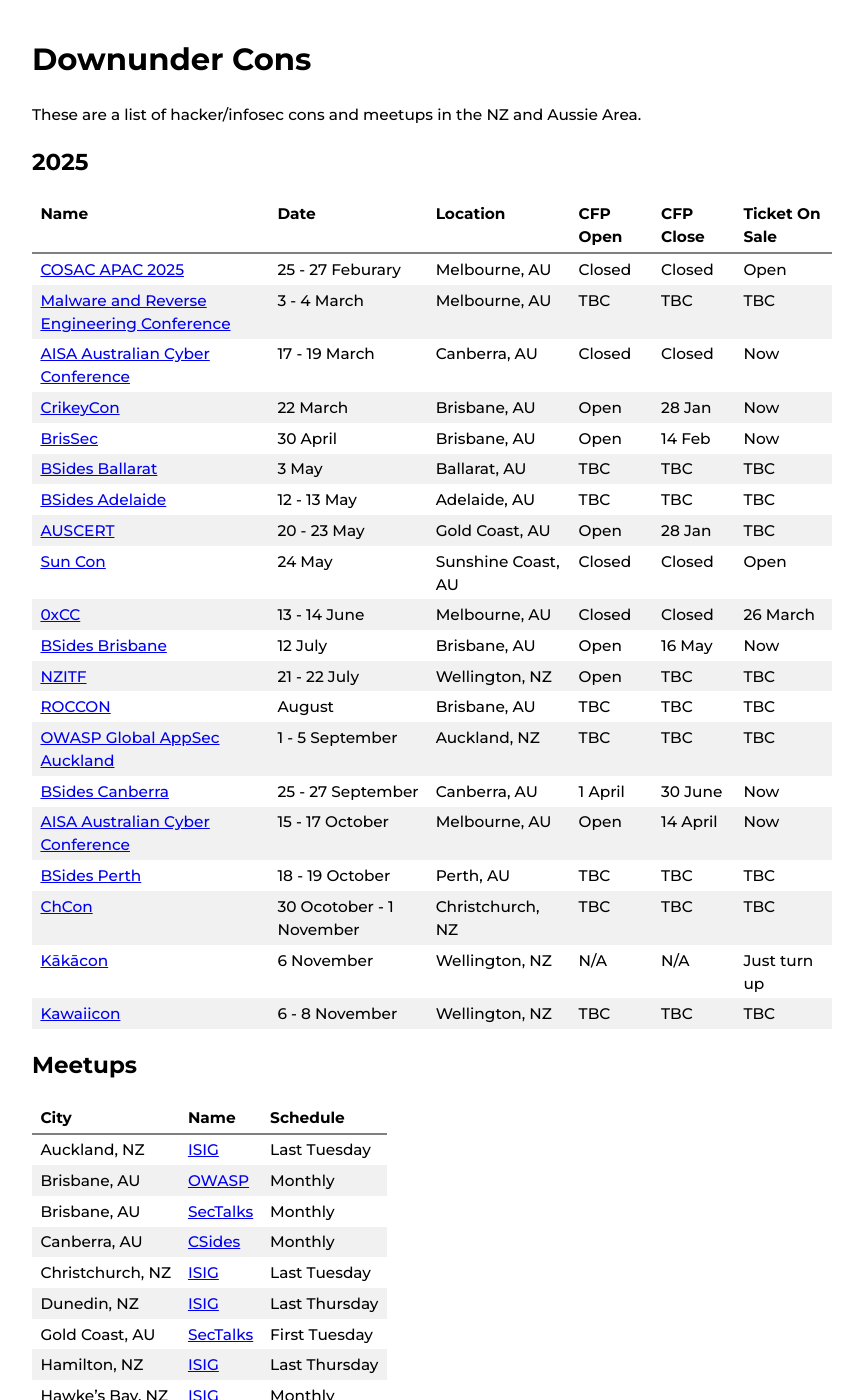
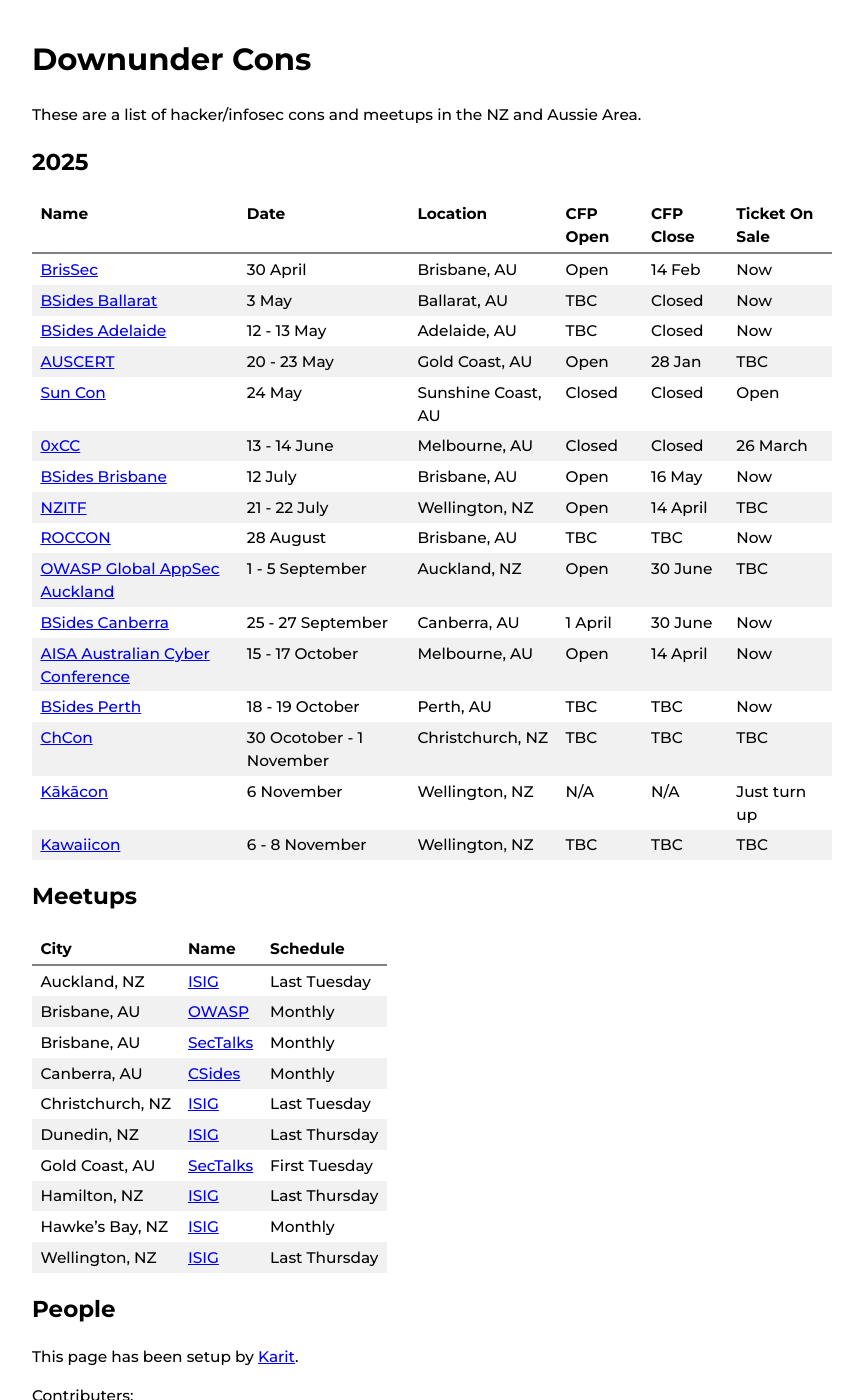
Before and after one commit to nzkarit/downundercons, a Jekyll site: the page built from index.markdown, in a window 1280 px wide and 1400 px high. Shown: the whole window, without its empty margins (208-1071 px from the left). Built offline with Jekyll 4.4.1, drawn with Linux system fonts in a browser that asks for light colours.

Commit message:
Update index.markdown

```diff
--- a/index.markdown
+++ b/index.markdown
@@ -9,23 +9,19 @@ These are a list of hacker/infosec cons and meetups in the NZ and Aussie Area.
 
 | Name | Date | Location | CFP Open | CFP Close | Ticket On Sale |
 | ---- | ---- | -------- | -------- | --------- | -------------- |
-| [COSAC APAC 2025](https://cosac.net/apac/) | 25 - 27 Feburary | Melbourne, AU | Closed | Closed | Open |
-| [Malware and Reverse Engineering Conference](https://federation.edu.au/icsl/icsl-conferences/mre-2025) | 3 - 4 March | Melbourne, AU | TBC | TBC | TBC |
-| [AISA Australian Cyber Conference](https://canberra2025.cyberconference.com.au/) | 17 - 19 March | Canberra, AU | Closed | Closed | Now |
-| [CrikeyCon](https://crikeycon.com/) | 22 March | Brisbane, AU | Open | 28 Jan | Now |
 | [BrisSec](https://aisasecuritydays.com.au/brissec) | 30 April | Brisbane, AU | Open | 14 Feb | Now |
-| [BSides Ballarat](https://federation.edu.au/icsl/icsl-conferences/bsides-ballarat) | 3 May | Ballarat, AU | TBC | TBC | TBC |
-| [BSides Adelaide](https://www.bsidesadelaide.com.au/) | 12 - 13 May | Adelaide, AU | TBC | TBC | TBC |
+| [BSides Ballarat](https://federation.edu.au/icsl/icsl-conferences/bsides-ballarat) | 3 May | Ballarat, AU | TBC | Closed | Now |
+| [BSides Adelaide](https://www.bsidesadelaide.com.au/) | 12 - 13 May | Adelaide, AU | TBC | Closed | Now |
 | [AUSCERT](https://conference.auscert.org.au/) | 20 - 23 May | Gold Coast, AU | Open | 28 Jan | TBC |
 | [Sun Con](https://sunconqld.com/) | 24 May | Sunshine Coast, AU | Closed | Closed | Open |
 | [0xCC](https://0xcc.sh/) | 13 - 14 June | Melbourne, AU | Closed | Closed | 26 March |
 | [BSides Brisbane](https://bsidesbrisbane.com/) | 12 July | Brisbane, AU | Open | 16 May | Now |
-| [NZITF](https://nzitf.org.nz/conference-details) | 21 - 22 July | Wellington, NZ | Open | TBC | TBC |
-| [ROCCON](https://www.realmsofcyber.com/) | August | Brisbane, AU | TBC | TBC | TBC |
-| [OWASP Global AppSec Auckland](https://appsec.org.nz/conference/) | 1 - 5 September | Auckland, NZ | TBC | TBC | TBC |
+| [NZITF](https://nzitf.org.nz/conference-details) | 21 - 22 July | Wellington, NZ | Open | 14 April | TBC |
+| [ROCCON](https://www.realmsofcyber.com/) | 28 August | Brisbane, AU | TBC | TBC | Now |
+| [OWASP Global AppSec Auckland](https://appsec.org.nz/conference/) | 1 - 5 September | Auckland, NZ | Open | 30 June | TBC |
 | [BSides Canberra](https://www.bsidesau.com.au/) | 25 - 27 September | Canberra, AU | 1 April | 30 June | Now |
 | [AISA Australian Cyber Conference](https://www.cyberconference.com.au/) | 15 - 17 October | Melbourne, AU | Open | 14 April | Now |
-| [BSides Perth](https://bsidesperth.com.au/) | 18 - 19 October | Perth, AU | TBC | TBC | TBC |
+| [BSides Perth](https://bsidesperth.com.au/) | 18 - 19 October | Perth, AU | TBC | TBC | Now |
 | [ChCon](https://2025.chcon.nz/) | 30 Ocotober - 1 November | Christchurch, NZ | TBC | TBC | TBC |
 | [Kākācon](https://www.kākācon.nz/) | 6 November | Wellington, NZ | N/A | N/A | Just turn up |
 | [Kawaiicon](https://kawaiicon.org/) | 6 - 8 November | Wellington, NZ | TBC | TBC | TBC |
```
